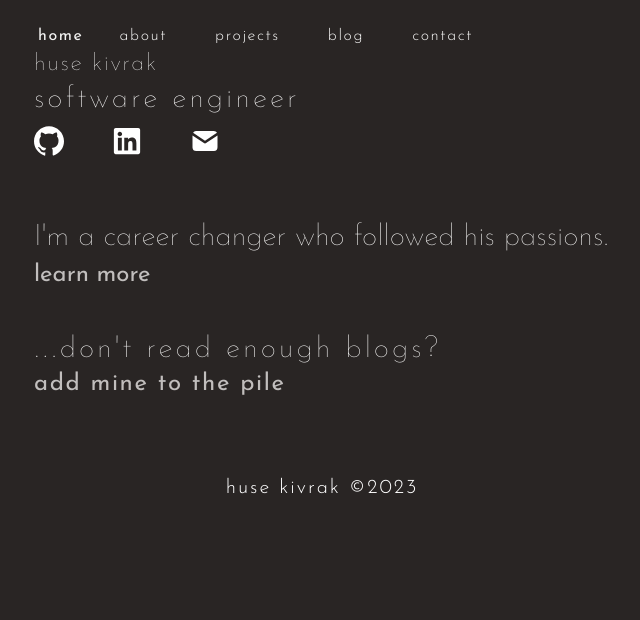
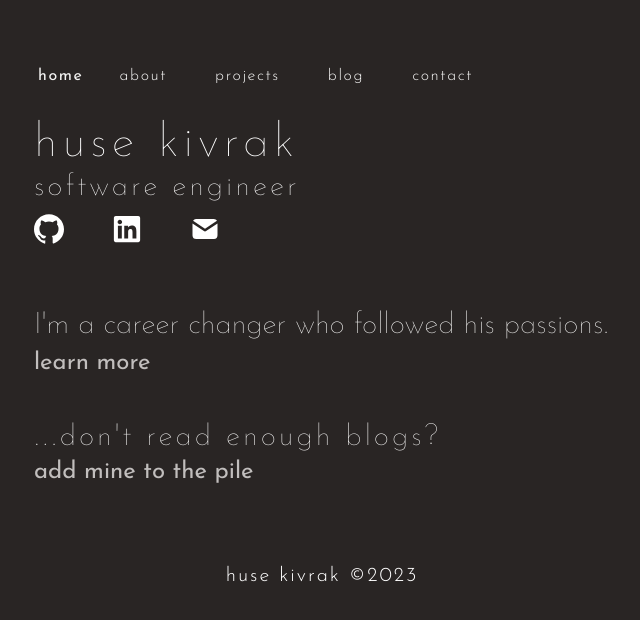
Before and after one commit to huseKivrak/huse.dev, a Next.js app: page / in a window 1280 px wide. Shown: the top 620 px of the page, without its empty margins (318-958 px from the left). Built offline with nearby package versions, Linux system fonts and the light colour scheme.

Commit message:
standard h1 styling, page adjustment

```diff
--- a/app/globals.css
+++ b/app/globals.css
@@ -73,7 +73,11 @@
     @apply border-border;
   }
   body {
-    @apply bg-stone-800 text-stone-100 tracking-widest;
+    @apply bg-stone-800 text-stone-100;
+  }
+
+  h1 {
+    @apply text-5xl font-thin text-white tracking-widest mt-8;
   }
 
   h2 {
--- a/app/layout.tsx
+++ b/app/layout.tsx
@@ -22,7 +22,7 @@ export default function RootLayout({
   return (
     <html lang="en" className={jose.className}>
       <body className="antialiased max-w-xl mb-35 flex flex-col md:flex-row mx-4 mt-2 lg:mx-auto">
-        <main className="flex-auto min-w-0 mt-4 flex flex-col px-2 md:px-0">
+        <main className="flex-auto min-w-0 mt-14 flex flex-col px-2 md:px-0">
           <Nav />
           {children}
           <Analytics />
```
